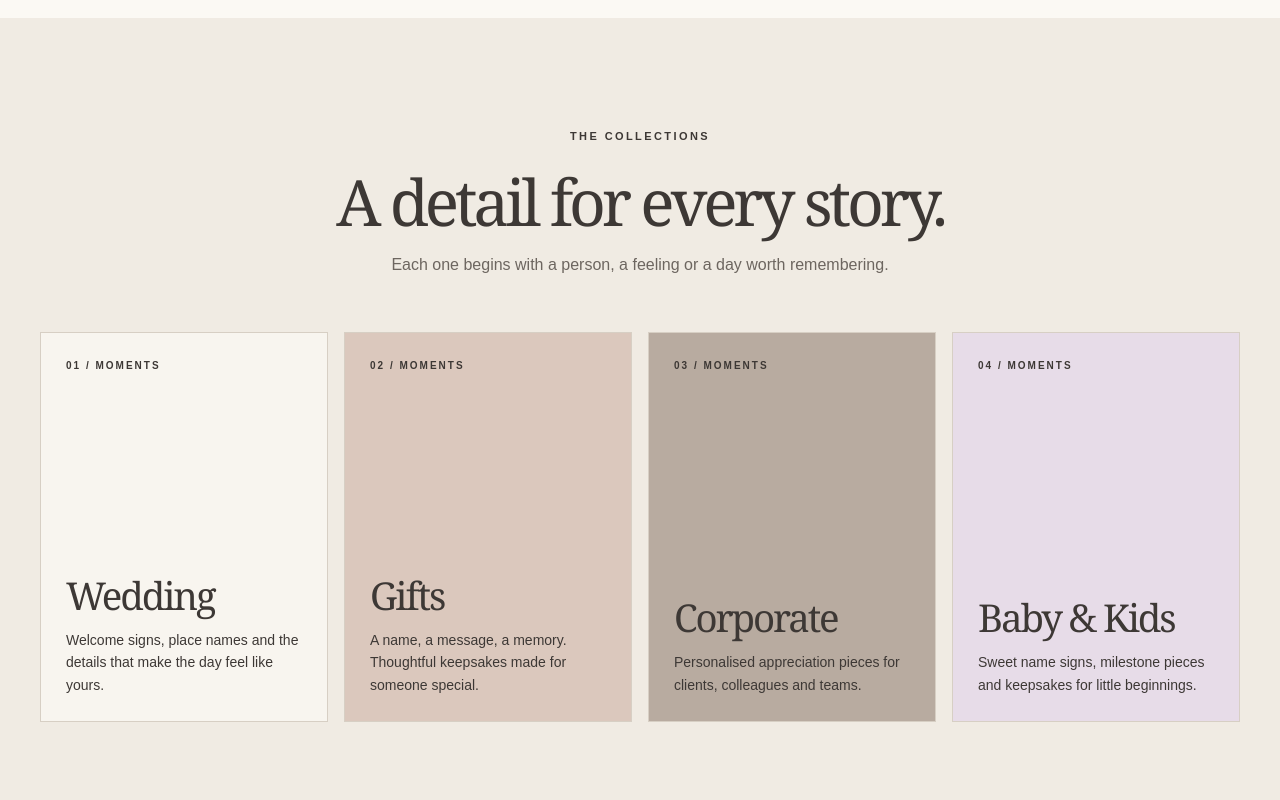
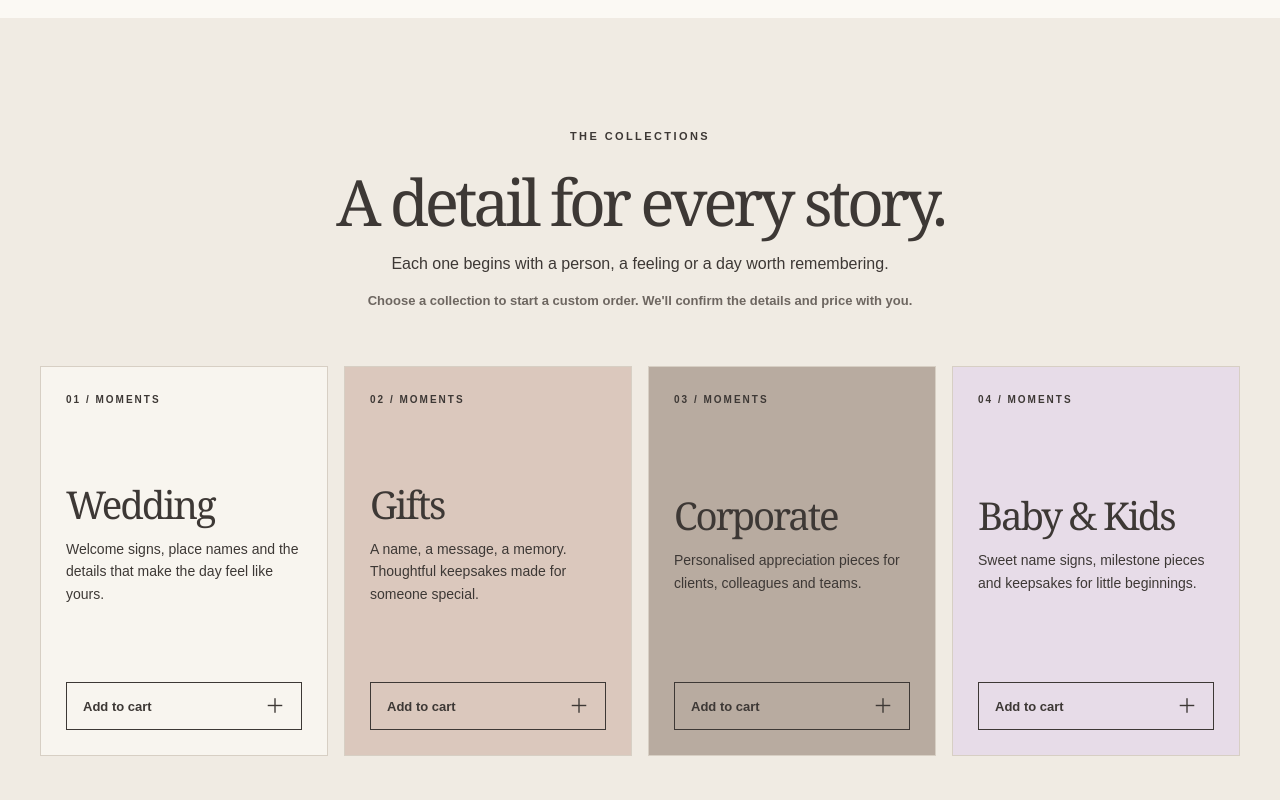
Before and after one commit to winniep88/udesign-website, a Next.js app: page /moments in a window 1280 px wide. Shown: the part 840-1640 px from the top of the page. Built offline with nearby package versions, Linux system fonts and the light colour scheme.

Commit message:
Add Moments custom-order cart

```diff
--- a/app/moments/page.tsx
+++ b/app/moments/page.tsx
@@ -3,6 +3,7 @@ import Image from "next/image";
 import Link from "next/link";
 import { SiteHeader } from "@/components/SiteHeader";
 import { SiteFooter } from "@/components/SiteFooter";
+import { AddToCart } from "@/components/AddToCart";
 
 export const metadata: Metadata = {
   title: "UDESIGN MOMENTS — Wedding, gifts, corporate, baby & kids",
@@ -26,7 +27,7 @@ export default function MomentsPage() {
           <div className="moments-hero__copy"><p className="eyebrow">02 / THE THOUGHTFUL ONE</p><span className="moments-hero__brand">UDESIGN MOMENTS</span><h1>For the moments<br /><em>you hold close.</em></h1><p>Beautifully personal pieces for the people and occasions that matter most.</p><a className="button button--outline" href="#moments-categories">Explore the moments <span aria-hidden="true">↓</span></a></div>
         </section>
 
-        <section className="moments-categories" id="moments-categories" aria-labelledby="moments-categories-title"><div className="shell"><div className="moments-section-heading"><p className="eyebrow">THE COLLECTIONS</p><h2 id="moments-categories-title">A detail for every story.</h2><p>Each one begins with a person, a feeling or a day worth remembering.</p></div><div className="moments-grid">{moments.map((item) => <article key={item.name} className={`moment-category ${item.className}`}><span>{item.number} / MOMENTS</span><div><h3>{item.name}</h3><p>{item.detail}</p></div></article>)}</div></div></section>
+        <section className="moments-categories" id="moments-categories" aria-labelledby="moments-categories-title"><div className="shell"><div className="moments-section-heading"><p className="eyebrow">THE COLLECTIONS</p><h2 id="moments-categories-title">A detail for every story.</h2><p>Each one begins with a person, a feeling or a day worth remembering.</p><p className="collection-note">Choose a collection to start a custom order. We&apos;ll confirm the details and price with you.</p></div><div className="moments-grid">{moments.map((item) => <article key={item.name} className={`moment-category ${item.className}`}><span>{item.number} / MOMENTS</span><div><h3>{item.name}</h3><p>{item.detail}</p></div><AddToCart brand="moments" product={item.name} /></article>)}</div></div></section>
 
         <section className="moments-quote shell"><span aria-hidden="true">✳</span><blockquote>It&apos;s the little things<br />that stay with us.</blockquote><p>Have a detail in mind? We&apos;d love to make it yours.</p><a className="button button--dark" href="https://www.instagram.com/udesign_projects/" target="_blank" rel="noopener noreferrer">Share your idea <span aria-hidden="true">↗</span></a></section>
         <div className="shell back-worlds"><Link href="/">← Back to all UDESIGN worlds</Link></div>
```
